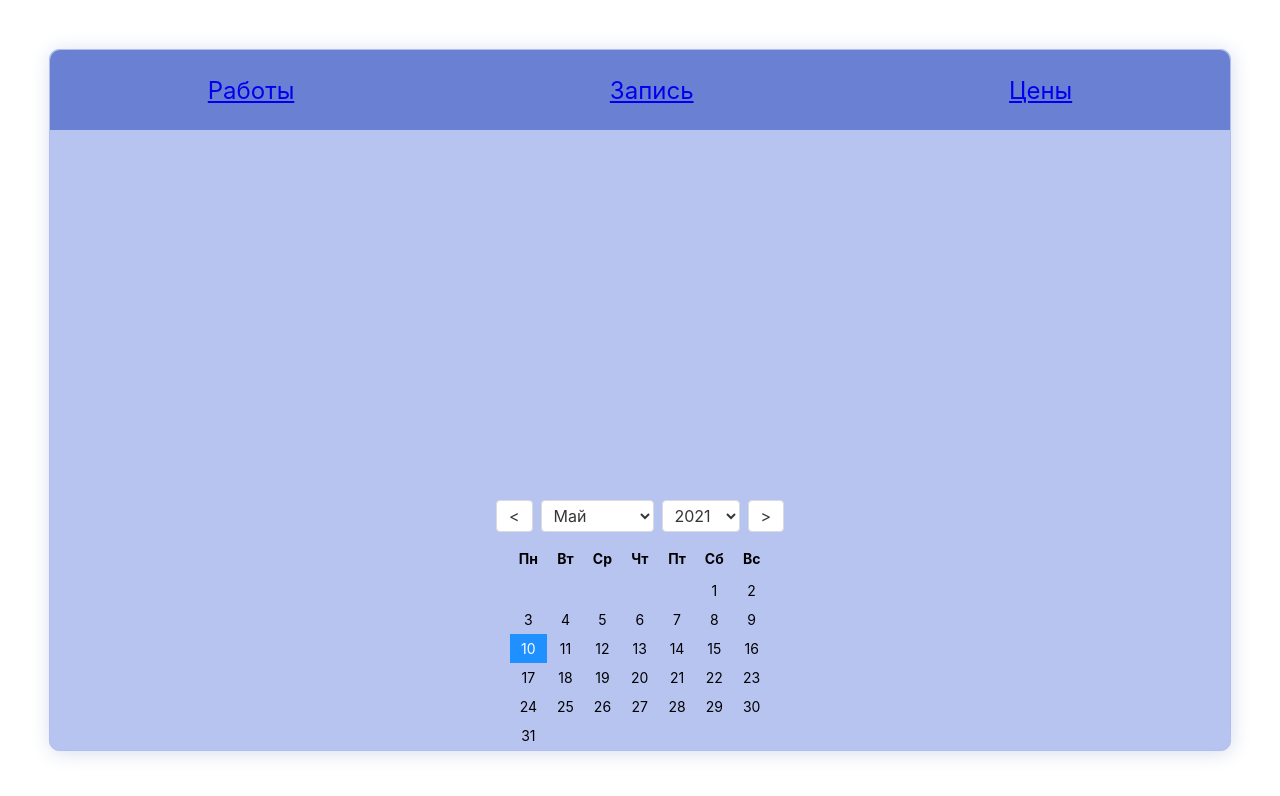
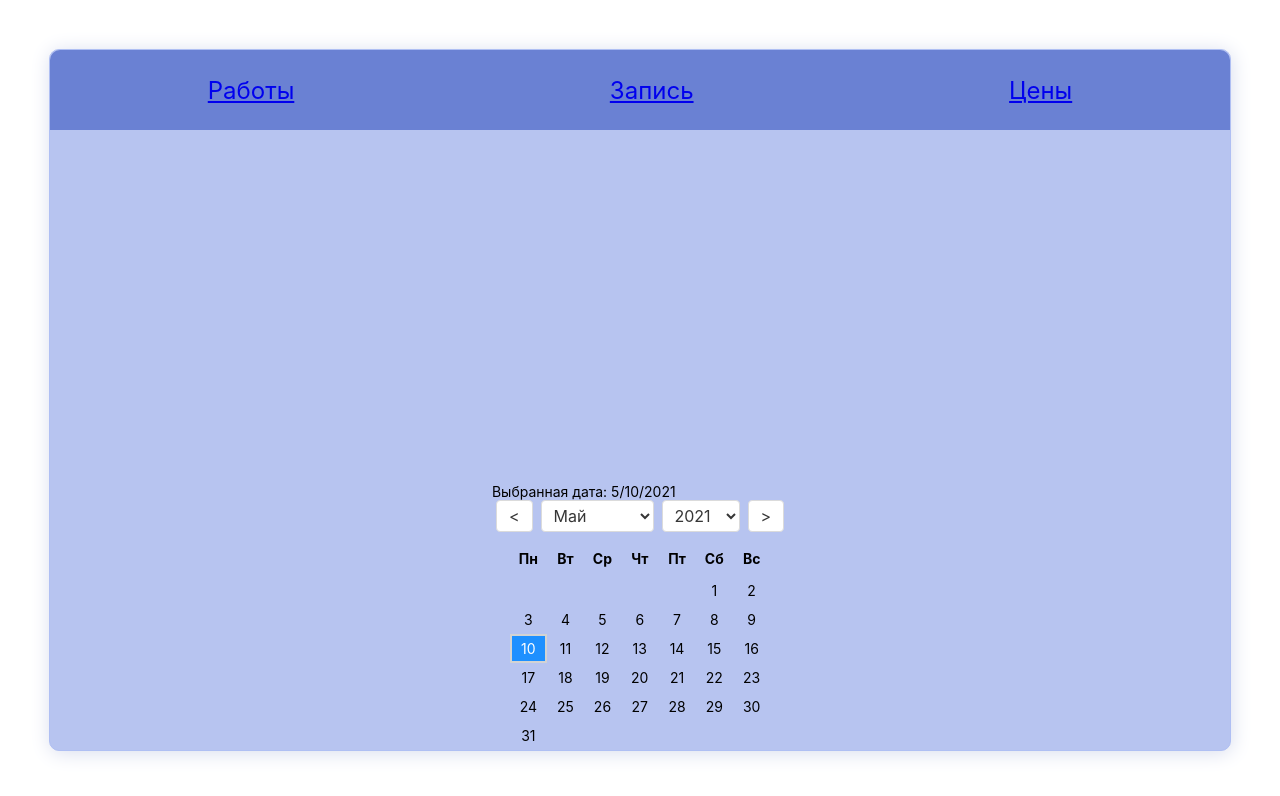
Before and after one commit to Ars8/nailstudio, a React (Create React App) app: page /appoint in a window 1280 px wide. Shown: the top 796 px of the page. Built offline with nearby package versions, Linux system fonts and the light colour scheme.

Commit message:
change to one state

```diff
--- a/src/component/Appointment/index.jsx
+++ b/src/component/Appointment/index.jsx
@@ -24,19 +24,48 @@ const Appointment = () => {
     ],
     weekDayNames: ['Пн', 'Вт', 'Ср', 'Чт', 'Пт', 'Сб', 'Вс'],
   };
-  const [date, setDate] = React.useState(null);
+  const [date, setDate] = React.useState(defaultProps.date);
+  const [selectedDate, setSelectedDate] = React.useState(date);
   const handleDateChange = (date) => setDate(date);
+  const year = date.getFullYear();
+
+  const month = date.getMonth();
+
+  const handlePrevMonthButtonClick = () => {
+    const date = new Date(year, month - 1);
+    setDate(date);
+  };
+
+  const handleNextMonthButtonClick = () => {
+    const date = new Date(year, month + 1);
+    setDate(date);
+  };
+
+  const handleSelectChange = (year, month) => {
+    const date = new Date(year, month);
+    setDate(date);
+  };
+
+  const handleDayClick = (date) => {
+    setSelectedDate(date);
+  };
 
   return (
     <div>
-      {console.log(date)}
-      {date && <p>Выбранная дата: {date.toLocaleDateString()}</p>}
+      {date && <p>Выбранная дата: {selectedDate.toLocaleDateString()}</p>}
       <Calendar
-        date={defaultProps.date}
+        date={date}
         years={defaultProps.years}
         monthNames={defaultProps.monthNames}
         weekDayNames={defaultProps.weekDayNames}
+        year={year}
+        month={month}
+        selectedDate={selectedDate}
         onChange={handleDateChange}
+        onHandlePrevMonthButtonClick={handlePrevMonthButtonClick}
+        onHandleNextMonthButtonClick={handleNextMonthButtonClick}
+        onHandleSelectChange={handleSelectChange}
+        onHandleDayClick={handleDayClick}
       />
     </div>
   );
--- a/src/component/Calendar/index.jsx
+++ b/src/component/Calendar/index.jsx
@@ -6,51 +6,30 @@ import * as calendar from './calendar';
 import './index.scss';
 
 function Calendar(props) {
-  const [date, setDate] = React.useState(props.date);
-  const [selectedDate, setSelectedDate] = React.useState(null);
   const monthSelect = React.useRef();
   const yearSelect = React.useRef();
   const currentDate = new Date();
 
-  const yeary = () => {
-    return date.getFullYear();
-  };
-
-  const monthy = () => {
-    return date.getMonth();
-  };
-
-  const year = yeary();
-  const month = monthy();
-
   const handlePrevMonthButtonClick = () => {
-    const date = new Date(year, month - 1);
-
-    setDate({ date });
+    props.onHandlePrevMonthButtonClick();
   };
 
   const handleNextMonthButtonClick = () => {
-    const date = new Date(year, month + 1);
-
-    setDate({ date });
+    props.onHandleNextMonthButtonClick();
   };
 
   const handleSelectChange = () => {
     const year = yearSelect.current.value;
     const month = monthSelect.current.value;
-
-    const date = new Date(year, month);
-
-    setDate({ date });
+    props.onHandleSelectChange(year, month);
   };
 
   const handleDayClick = (date) => {
-    setSelectedDate({ selectedDate: date });
-
+    props.onHandleDayClick(date);
     props.onChange(date);
   };
 
-  const { years, monthNames, weekDayNames } = props;
+  const { year, month, years, monthNames, weekDayNames } = props;
 
   const monthData = calendar.getMonthData(year, month);
 
@@ -96,7 +75,7 @@ function Calendar(props) {
                     key={index}
                     className={classnames('day', {
                       today: calendar.areEqual(date, currentDate),
-                      selected: calendar.areEqual(date, selectedDate),
+                      selected: calendar.areEqual(date, props.selectedDate),
                     })}
                     onClick={() => handleDayClick(date)}>
                     {date.getDate()}
```
